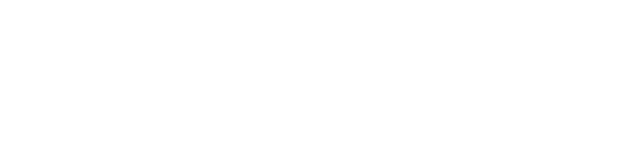
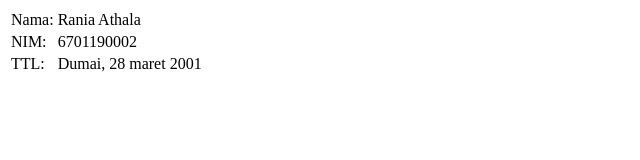
Before and after one commit to raniaathalaaa/belajarr, a plain HTML site: page index.html in a window 1280 px wide. Shown: the whole page, without its empty margins (0-640 px from the left). Drawn offline with Linux system fonts and the light colour scheme.

Commit message:
v1.1-6701190002

```diff
--- a/index.html
+++ b/index.html
@@ -5,6 +5,19 @@
     <title>Title</title>
 </head>
 <body>
-
+<table>
+    <tr>
+        <td>Nama:</td>
+        <td>Rania Athala</td>
+    </tr>
+    <tr>
+        <td>NIM:</td>
+        <td>6701190002</td>
+    </tr>
+    <tr>
+        <td>TTL:</td>
+        <td>Dumai, 28 maret 2001</td>
+    </tr>
+</table>
 </body>
 </html>
```
